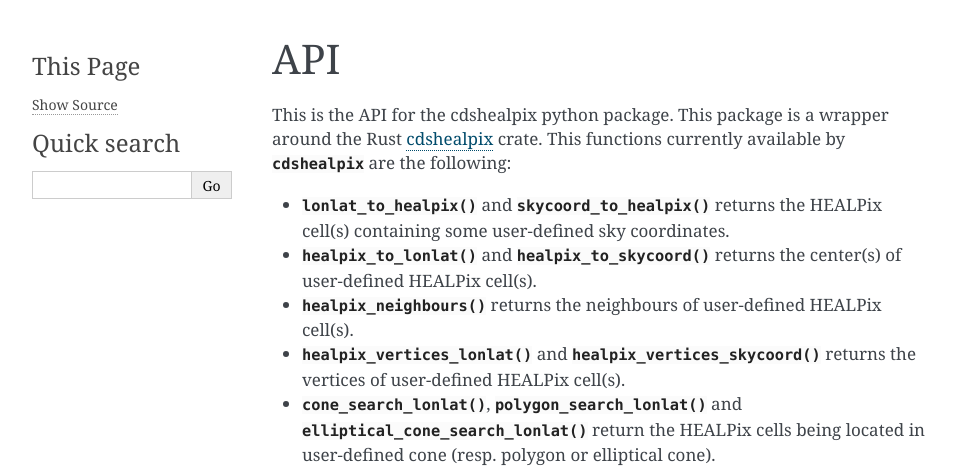
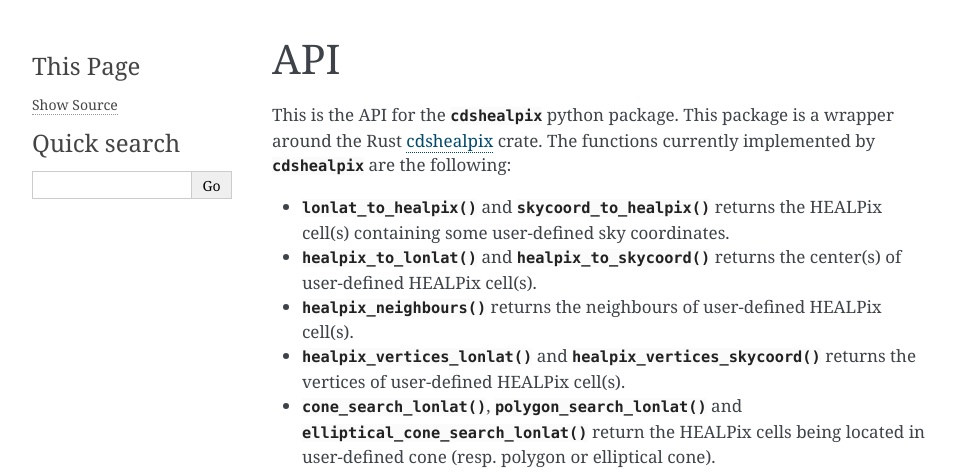
Before and after one commit to cds-astro/cds-healpix-python, a Sphinx documentation site: the page built from docs/api.rst, in a window 1280 px wide, cut to the strip 0-473 px from the top of the page. Shown: the whole strip, without its empty margins (148-1104 px from the left). Built offline with Sphinx 7.4.7, drawn with Linux system fonts in a browser that asks for light colours.

Commit message:
fix some doc text errors

```diff
--- a/docs/api.rst
+++ b/docs/api.rst
@@ -1,8 +1,8 @@
 API
 ===
 
-This is the API for the cdshealpix python package. This package is a wrapper around the Rust `cdshealpix <https://crates.io/crates/cdshealpix>`__  crate.
-This functions currently available by `cdshealpix` are the following:
+This is the API for the `cdshealpix` python package. This package is a wrapper around the Rust `cdshealpix <https://crates.io/crates/cdshealpix>`__  crate.
+The functions currently implemented by `cdshealpix` are the following:
 
 * :meth:`~cdshealpix.lonlat_to_healpix` and :meth:`~cdshealpix.skycoord_to_healpix` returns the
   HEALPix cell(s) containing some user-defined sky coordinates.
--- a/docs/contribute.rst
+++ b/docs/contribute.rst
@@ -95,7 +95,7 @@ For running the benchmarks:
 Working on the documentation
 ----------------------------
 
-To work on the documentation you have to install a few more package:
+To work on the documentation you have to install a few more packages:
 
 - `sphinx <http://www.sphinx-doc.org/en/master/>`__: responsible for building the documentation in HTML
 - `numpydoc <https://www.sphinx-doc.org/en/master/usage/extensions/napoleon.html>`__ allowing to write the API documentation using numpy docstrings
--- a/docs/examples/cone_search.py
+++ b/docs/examples/cone_search.py
@@ -9,7 +9,7 @@ moc = MOC.from_cells(cone)
 # Plot the MOC using matplotlib
 import matplotlib.pyplot as plt
 fig = plt.figure(111, figsize=(10, 10))
-# Define a astropy WCS easily
+# Define a astropy WCS from the mocpy.WCS class
 with WCS(fig,
         fov=30 * u.deg,
         center=SkyCoord(0, 0, unit='deg', frame='icrs'),
@@ -19,6 +19,7 @@ with WCS(fig,
     ax = fig.add_subplot(1, 1, 1, projection=wcs)
     # Call fill with a matplotlib axe and the `~astropy.wcs.WCS` wcs object.
     moc.fill(ax=ax, wcs=wcs, alpha=0.5, fill=True, color="green")
+    # Draw the perimeter of the MOC in black
     moc.border(ax=ax, wcs=wcs, alpha=0.5, color="black")
 plt.xlabel('ra')
 plt.ylabel('dec')
--- a/docs/examples/elliptic_search.py
+++ b/docs/examples/elliptic_search.py
@@ -30,6 +30,7 @@ with WCS(fig,
     ax = fig.add_subplot(1, 1, 1, projection=wcs)
     # Call fill with a matplotlib axe and the `~astropy.wcs.WCS` wcs object.
     moc.fill(ax=ax, wcs=wcs, alpha=0.5, fill=True, color="green")
+    # Draw the perimeter of the MOC in black
     moc.border(ax=ax, wcs=wcs, alpha=0.5, color="black")
 plt.xlabel('ra')
 plt.ylabel('dec')
--- a/docs/examples/polygon_search.py
+++ b/docs/examples/polygon_search.py
@@ -25,6 +25,7 @@ with WCS(fig,
     ax = fig.add_subplot(1, 1, 1, projection=wcs)
     # Call fill with a matplotlib axe and the `~astropy.wcs.WCS` wcs object.
     moc.fill(ax=ax, wcs=wcs, alpha=0.5, fill=True, color="green")
+    # Draw the perimeter of the MOC in black
     moc.border(ax=ax, wcs=wcs, alpha=0.5, color="black")
 plt.xlabel('ra')
 plt.ylabel('dec')
--- a/docs/index.rst
+++ b/docs/index.rst
@@ -29,7 +29,7 @@ What is HEALPix ?
 
 HEALPix describes a partionning of the sky into several equal area cells.
 This partionning is hierarchical meaning that each cell has a depth associated to it.
-Possible depth are in :math:`[0, 29]`. A cell of depth :math:`N` can be subdivided into
+Possible depths are in :math:`[0, 29]`. A cell of depth :math:`N` can be subdivided into
 its four children of depth :math:`N+1`:
 
 - At the depth :math:`0`, the sky is fractionned into :math:`12` cells of equal areas.
```
